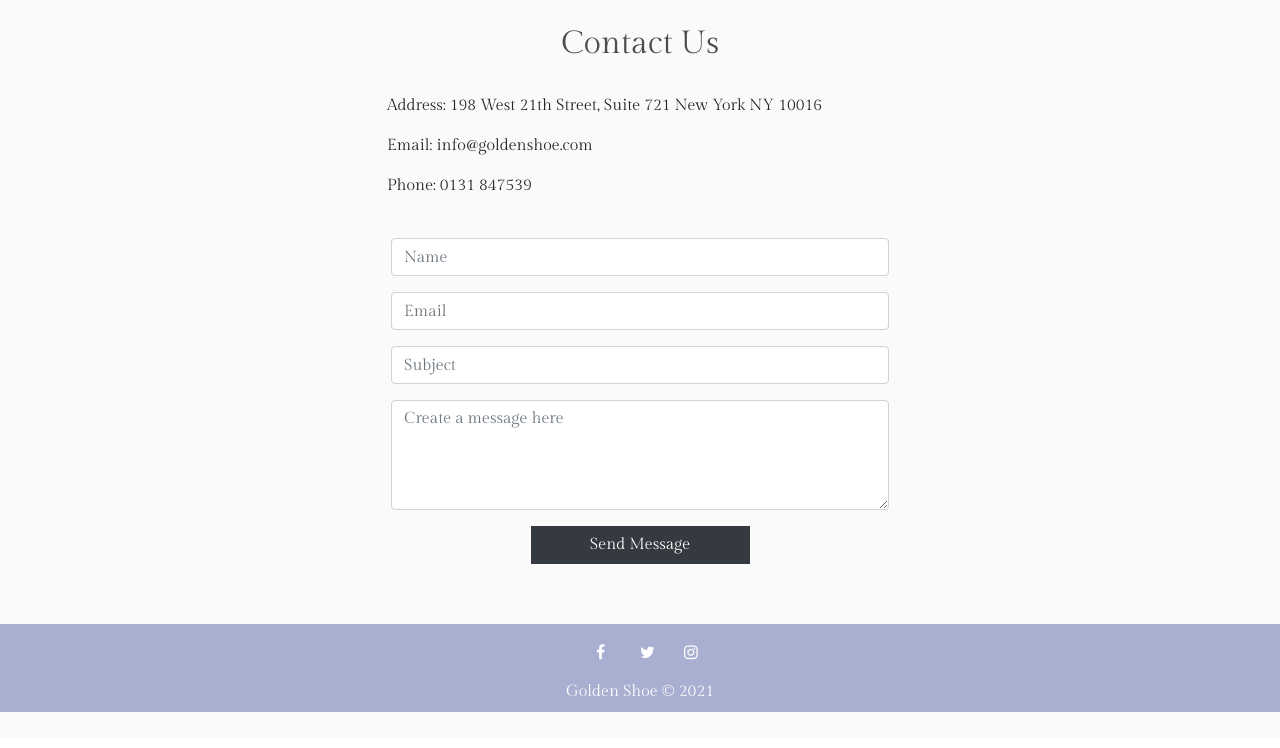
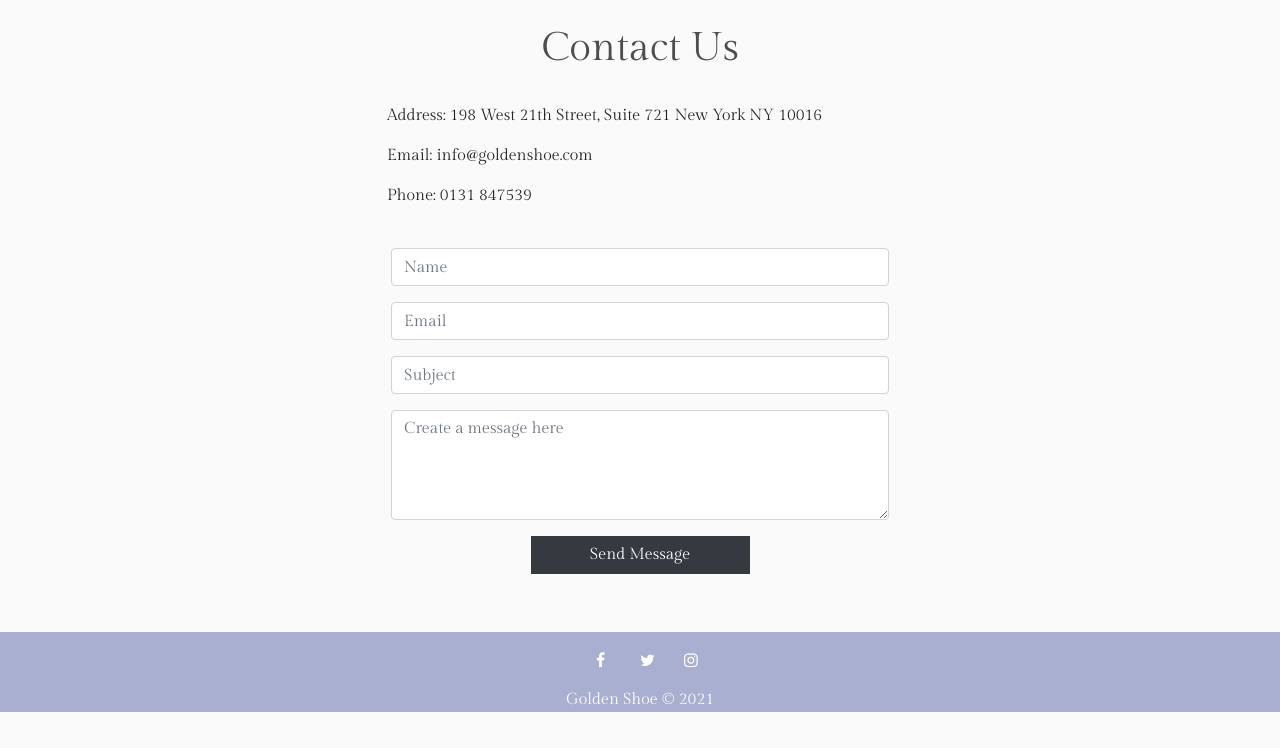
Before and after one commit to Mari-B/eCommerce_django, a Django app: page /contact/ in a window 1280 px wide. Shown: the part 88-836 px from the top of the page. Before the commit the page ends 800 px from the top, so only its background shows below. Run offline with Django 3.2, Linux system fonts and the light colour scheme; some libraries are stand-ins or nearby versions.

Commit message:
Last edits

```diff
--- a/ecommerce/static/css/main.css
+++ b/ecommerce/static/css/main.css
@@ -138,7 +138,7 @@ h1,h2,h3,h4,h5,h6{
 }
 
 footer{
-    height: 11vh;
+    height: 10vh;
 }
 
 p{
@@ -180,6 +180,7 @@ p{
     height: 100%;
     border-radius: 50%;
     padding: 10px;
+    padding-bottom: 5px;
 }
 
 .h2-faq{
--- a/ecommerce/store/templates/store/about.html
+++ b/ecommerce/store/templates/store/about.html
@@ -5,7 +5,7 @@
           <h1>A little bit about us...</h1>
           <p>We couldn't be prouder to open the doors of our very first store, located at 10 Prince Street just a few blocks from the SoHo office where our team dreams up all of our pieces. Designed in collaboration with our friend, Poonam, this space is full of our favorite design elements, from a beautiful custom seating area perfect for trying on our footwear to the pleated tissue paper used during the pleating process in our own signature heels. If you're in the area, we hope you stop by for a visit and find something you love.</p>
 
-          <img class="img-about" src="https://images.unsplash.com/photo-1526489382000-91b5e20030a1?ixid=MnwxMjA3fDB8MHxwaG90by1wYWdlfHx8fGVufDB8fHx8&ixlib=rb-1.2.1&auto=format&fit=crop&w=675&q=80" alt="Our boutique">
+          <img class="img-about mb-1" src="https://images.unsplash.com/photo-1526489382000-91b5e20030a1?ixid=MnwxMjA3fDB8MHxwaG90by1wYWdlfHx8fGVufDB8fHx8&ixlib=rb-1.2.1&auto=format&fit=crop&w=675&q=80" alt="Our boutique">
           <br>
           <h2>Meet With a Stylist</h2>
           <p>If you're looking for help shopping for an event, finding your size, or learning more about our offerings, please click below to schedule an appointment either in-store or virtually via Zoom. Please note, all customers and stylists are required to wear face masks inside the shop.</p>
--- a/ecommerce/store/templates/store/contact.html
+++ b/ecommerce/store/templates/store/contact.html
@@ -6,7 +6,7 @@
 		<div class="container">
 			<div class="row justify-content-center">
 				<div class="col-md-6 text-center mb-5">
-					<h2>Contact Us</h2>
+					<h1>Contact Us</h1>
 					<br>
 					<div>
 						<p>Address: 198 West 21th Street, Suite 721 New York NY 10016
--- a/ecommerce/store/templates/store/main.html
+++ b/ecommerce/store/templates/store/main.html
@@ -73,7 +73,7 @@
     </div>
 <!-- Footer-->
 <footer class="bg-dark footer fixed-bottom">
-    <div class="container"><p class="m-0 text-center text-white">
+    <div class="container"><p class="m-0 text-center text-white mb-1">
         <a href="#" class="fa fa-facebook"></a>
         <a href="#" class="fa fa-twitter"></a>
         <a href="#" class="fa fa-instagram"></a>
--- a/ecommerce/store/templates/store/store.html
+++ b/ecommerce/store/templates/store/store.html
@@ -1,6 +1,7 @@
 {% extends 'store/main.html' %}
 {% load static %}
 {% block content %}
+
 <div class="row">
 	{% for product in products %}
 	<div class="col-lg-4">
```
Also changed, not shown: ecommerce/db.sqlite3.
